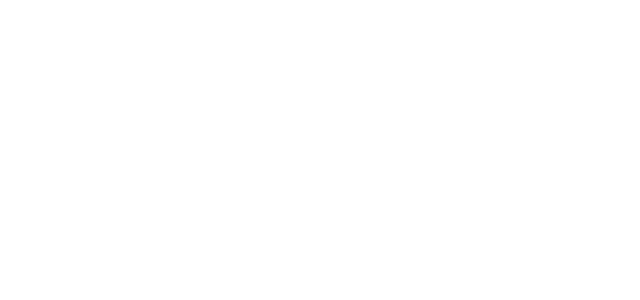
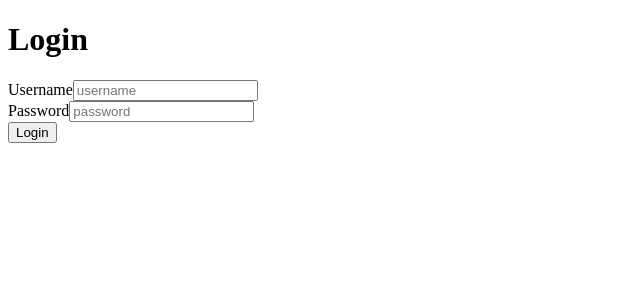
Before and after one commit to rohansinghwow/login-mongo, a React (Vite) app: page /login in a window 1280 px wide. Shown: the top 300 px of the page, without its empty margins (0-640 px from the left). Built offline with nearby package versions, Linux system fonts and the light colour scheme.

Commit message:
adding login function , login endpoint and todo endpoint

```diff
--- a/src/App.jsx
+++ b/src/App.jsx
@@ -7,6 +7,8 @@ import {
 } from "react-router-dom";
 import Register from "./pages/Register";
 import Welcome from "./pages/Welcome";
+import Login from "./pages/Login"
+import Todo from "./pages/Todo";
 
 export const CredentialContext = React.createContext()
 
@@ -21,6 +23,8 @@ export default function App() {
     <Switch>
           <Route exact path="/"><Welcome credVal={cred.username}/></Route>
           <Route exact path="/register"><Register credSetup={setCred}/></Route>
+          <Route exact path="/login"><Login credSetup={setCred}/></Route>
+          <Route exact path="/todo"><Todo credVal={cred.username}/></Route>
      </Switch>
      </Router>
   );
--- /dev/null
+++ b/src/pages/Login.jsx
@@ -0,0 +1,69 @@
+import React from 'react'
+import { useHistory } from "react-router-dom";
+
+
+export default function Register(props){
+
+    const [username, setUsername] = React.useState('')
+    const [password, setPassword] = React.useState('')
+    const [isError, setIsError]  = React.useState(false)
+    const history = useHistory()
+
+    function handleSubmit(e){
+        e.preventDefault()
+
+            sendDataToServer()
+
+
+    }
+
+    function sendDataToServer(){
+        fetch('http://localhost:4000/login' , {
+            method: 'POST',
+            headers: {
+                'Content-Type': 'application/json'
+
+              },
+            body: JSON.stringify({
+                username,
+                password
+
+            })
+        })
+        .then((response) => {
+            if (!response.ok) {
+                // make the promise be rejected if we didn't get a 2xx response
+                const err = new Error("Error User does not exists");
+                err.response = response;
+                throw err;
+            }
+                props.credSetup({
+                    username,
+                    password
+                })
+                history.push('/todo')
+        }
+
+        ).catch((error)=>{
+            console.log(error)
+            setIsError(prevErr=>prevErr=true)
+
+        })}
+
+    return (
+
+        <>
+            <h1>Login</h1>
+
+            <form onSubmit={handleSubmit}>
+            {isError && <p style={{color:"red"}}>Plz check credentials</p>}
+                <label htmlFor="username">Username</label>
+                <input type="text" placeholder="username" onChange={(e)=>setUsername(e.target.value)}/>
+                <br />
+                <label htmlFor="password">Password</label>
+                <input type="password" placeholder="password" onChange={(e)=>setPassword(e.target.value)}/> <br />
+                <button type="submit">Login</button>
+            </form>
+        </>
+        )
+    }
--- /dev/null
+++ b/src/pages/Todo.jsx
@@ -0,0 +1,14 @@
+import React from 'react'
+import Welcome from './Welcome'
+
+export default function Todo(props){
+    return (
+        <>
+
+            <h1>Todo List for {props.credVal}</h1>
+            <label htmlFor="todo">A todo</label>
+            <br />
+            <input type="checkbox" />
+        </>
+    )
+}
--- a/src/pages/Welcome.jsx
+++ b/src/pages/Welcome.jsx
@@ -1,12 +1,8 @@
 import React from "react";
 import { Link } from "react-router-dom";
-
-
-
+import Todo from './Todo'
 
 export default function Welcome(props){
-
-
 
     return (
         <>
@@ -14,6 +10,7 @@ export default function Welcome(props){
         <h1>Welcome {props.credVal}</h1>
         <ul>
         {!props.credVal && <li><Link to="/register">Profile Info</Link></li>}
+        {props.credVal && <Todo/>}
         </ul>
 
 
```
Also changed, not shown: src/server.js (+27 -0 lines).
